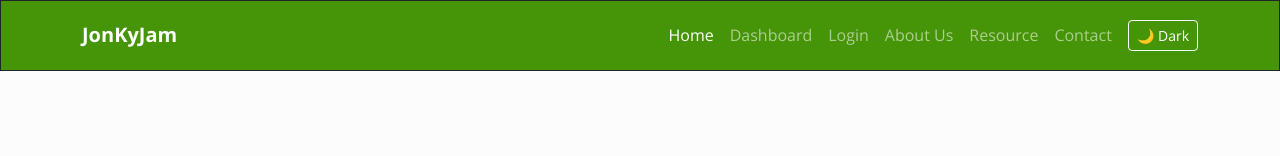
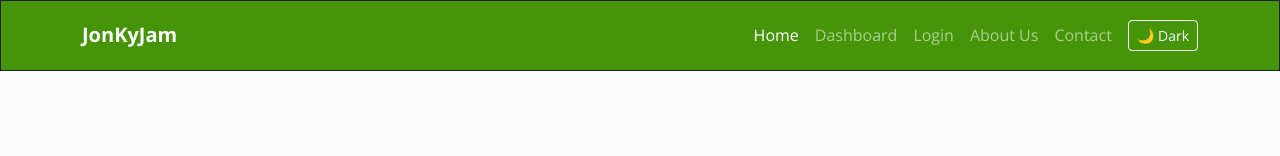
Before and after one commit to UBSITFernandoJon/appdev1-SDG4-JonKyJam, an Angular app: page / in a window 1280 px wide. Shown: the top 156 px of the page. Built offline with nearby package versions, Linux system fonts and the light colour scheme.

Commit message:
Removing of unnecessary thing

```diff
--- a/src/app/components/navbar/navbar.html
+++ b/src/app/components/navbar/navbar.html
@@ -49,21 +49,13 @@
 
         <li class="nav-item">
           <a class="nav-link"
-            routerLink="/resource"
-            routerLinkActive="active">
-            Resource
-          </a>
-        </li>
-
-        <li class="nav-item">
-          <a class="nav-link"
             routerLink="/contact"
             routerLinkActive="active">
             Contact
           </a>
         </li>
 
-        <!-- Dark Mode Toggle -->
+
         <li class="nav-item ms-2">
           <button
             class="btn btn-sm btn-outline-light"
```
